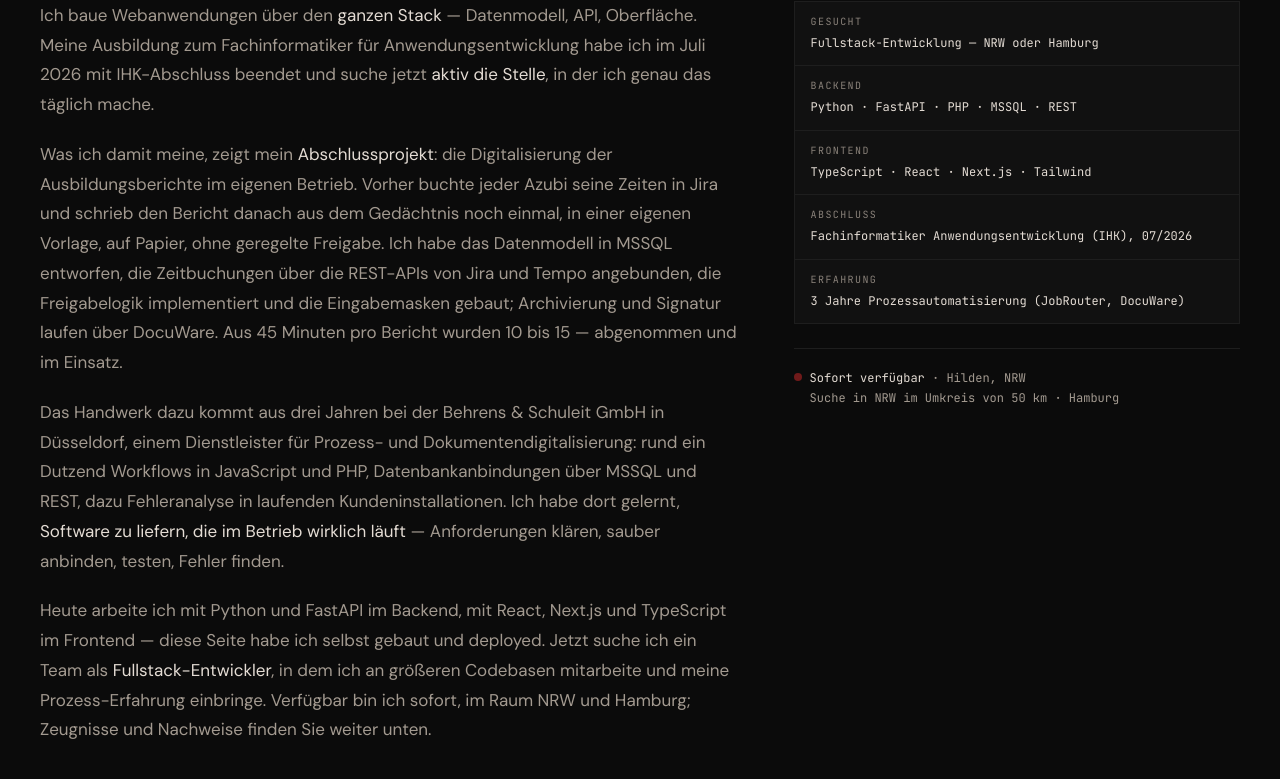
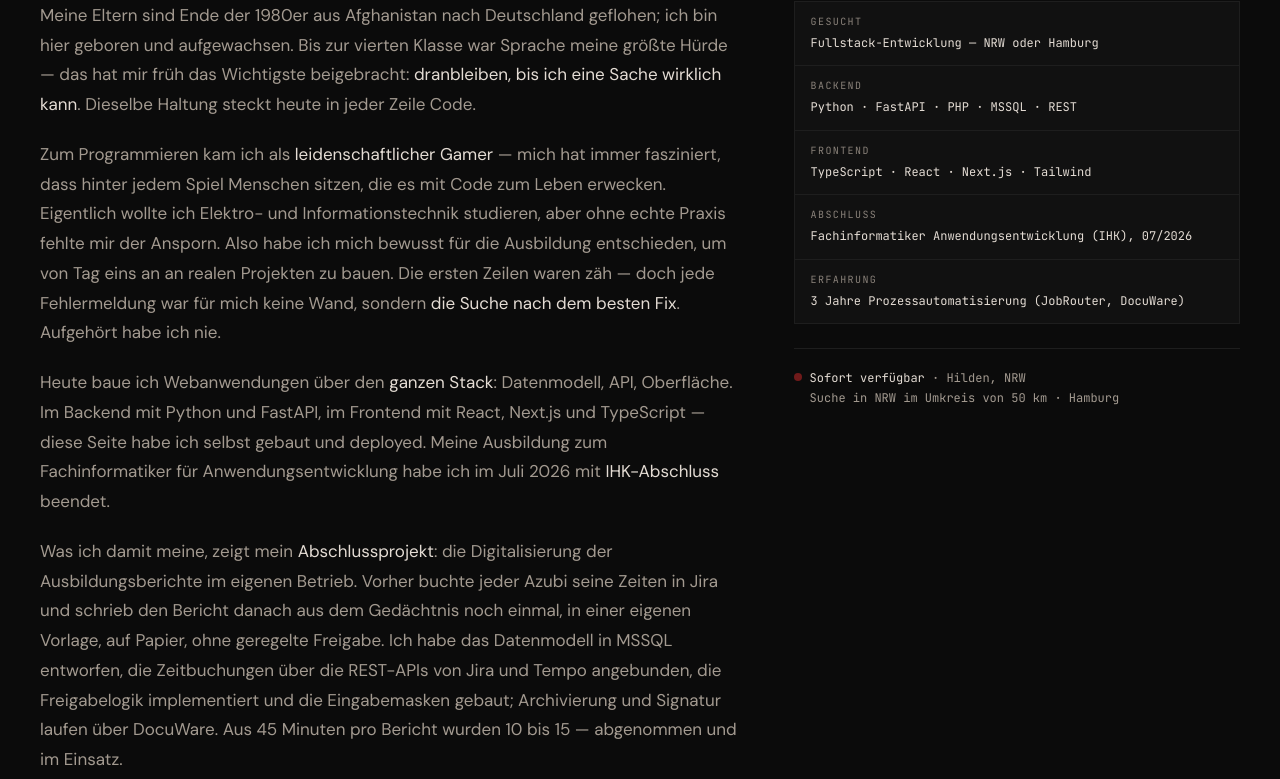
Before and after one commit to NooriBilal/portfolio, a Next.js app: page / in a window 1280 px wide. Shown: the part 1092-1871 px from the top of the page. Built offline with nearby package versions, Linux system fonts and the light colour scheme.

Commit message:
feat(about): persönliche ebene ergänzt — herkunft, gamer-ursprung, muay thai, arbeitsweise
Co-Authored-By: Claude Opus 4.8 <noreply@anthropic.com>

```diff
--- a/src/components/sections/About.tsx
+++ b/src/components/sections/About.tsx
@@ -48,12 +48,30 @@ export default function About() {
             className="lg:col-span-3 space-y-5"
           >
             <p style={{ color: "var(--ink-dim)", fontSize: 17, lineHeight: 1.75 }}>
-              Ich baue Webanwendungen über den{" "}
-              <span style={{ color: "var(--ink)" }}>ganzen Stack</span> — Datenmodell, API,
-              Oberfläche. Meine Ausbildung zum Fachinformatiker für Anwendungsentwicklung habe ich im
-              Juli 2026 mit IHK-Abschluss beendet und suche jetzt{" "}
-              <span style={{ color: "var(--ink)" }}>aktiv die Stelle</span>, in der ich genau das
-              täglich mache.
+              Meine Eltern sind Ende der 1980er aus Afghanistan nach Deutschland geflohen; ich bin
+              hier geboren und aufgewachsen. Bis zur vierten Klasse war Sprache meine größte Hürde —
+              das hat mir früh das Wichtigste beigebracht:{" "}
+              <span style={{ color: "var(--ink)" }}>dranbleiben, bis ich eine Sache wirklich kann</span>.
+              Dieselbe Haltung steckt heute in jeder Zeile Code.
+            </p>
+            <p style={{ color: "var(--ink-dim)", fontSize: 17, lineHeight: 1.75 }}>
+              Zum Programmieren kam ich als{" "}
+              <span style={{ color: "var(--ink)" }}>leidenschaftlicher Gamer</span> — mich hat immer
+              fasziniert, dass hinter jedem Spiel Menschen sitzen, die es mit Code zum Leben
+              erwecken. Eigentlich wollte ich Elektro- und Informationstechnik studieren, aber ohne
+              echte Praxis fehlte mir der Ansporn. Also habe ich mich bewusst für die Ausbildung
+              entschieden, um von Tag eins an an realen Projekten zu bauen. Die ersten Zeilen waren
+              zäh — doch jede Fehlermeldung war für mich keine Wand, sondern{" "}
+              <span style={{ color: "var(--ink)" }}>die Suche nach dem besten Fix</span>. Aufgehört
+              habe ich nie.
+            </p>
+            <p style={{ color: "var(--ink-dim)", fontSize: 17, lineHeight: 1.75 }}>
+              Heute baue ich Webanwendungen über den{" "}
+              <span style={{ color: "var(--ink)" }}>ganzen Stack</span>: Datenmodell, API,
+              Oberfläche. Im Backend mit Python und FastAPI, im Frontend mit React, Next.js und
+              TypeScript — diese Seite habe ich selbst gebaut und deployed. Meine Ausbildung zum
+              Fachinformatiker für Anwendungsentwicklung habe ich im Juli 2026 mit{" "}
+              <span style={{ color: "var(--ink)" }}>IHK-Abschluss</span> beendet.
             </p>
             <p style={{ color: "var(--ink-dim)", fontSize: 17, lineHeight: 1.75 }}>
               Was ich damit meine, zeigt mein{" "}
@@ -70,18 +88,23 @@ export default function About() {
               Das Handwerk dazu kommt aus drei Jahren bei der Behrens &amp; Schuleit GmbH in
               Düsseldorf, einem Dienstleister für Prozess- und Dokumentendigitalisierung: rund ein
               Dutzend Workflows in JavaScript und PHP, Datenbankanbindungen über MSSQL und REST, dazu
-              Fehleranalyse in laufenden Kundeninstallationen. Ich habe dort gelernt,{" "}
-              <span style={{ color: "var(--ink)" }}>Software zu liefern, die im Betrieb wirklich
-              läuft</span> — Anforderungen klären, sauber anbinden, testen, Fehler finden.
+              Fehleranalyse in laufenden Kundeninstallationen. Dort habe ich meine Arbeitsweise
+              geschärft:{" "}
+              <span style={{ color: "var(--ink)" }}>lieber einmal mehr nachfragen</span>, bis alle
+              Anforderungen klar sind, früh Feedback holen, Lösungswege abwägen — und ein Auge fürs
+              Detail. Ich habe dort gelernt, Software zu liefern, die im Betrieb wirklich läuft.
             </p>
             <p style={{ color: "var(--ink-dim)", fontSize: 17, lineHeight: 1.75 }}>
-              Heute arbeite ich mit Python und FastAPI im Backend, mit React, Next.js und TypeScript
-              im Frontend — diese Seite habe ich selbst gebaut und deployed. Jetzt suche ich ein Team
-              als{" "}
+              Was mich antreibt, sieht man auch abseits des Bildschirms:{" "}
+              <span style={{ color: "var(--ink)" }}>dreizehn Jahre Muay Thai</span> haben mir
+              Disziplin und Durchhaltevermögen gegeben, Klavier habe ich mit 19 aus eigenem Antrieb
+              gelernt. Neue Herausforderungen machen mir keine Angst — sie reizen mich, noch mehr zu
+              geben; wenn mich jemand aus der Komfortzone holt, ist das kein Stress, sondern der
+              Grund, warum ich Lust auf mehr habe. Den Ausgleich finde ich in der Natur. Jetzt suche
+              ich ein Team als{" "}
               <span style={{ color: "var(--ink)" }}>Fullstack-Entwickler</span>, in dem ich an
-              größeren Codebasen mitarbeite und meine Prozess-Erfahrung einbringe.
-              Verfügbar bin ich sofort, im Raum NRW und Hamburg; Zeugnisse und Nachweise finden Sie
-              weiter unten.
+              größeren Codebasen mitarbeite und meine Prozess-Erfahrung einbringe — verfügbar sofort,
+              im Raum NRW und Hamburg. Zeugnisse und Nachweise finden Sie weiter unten.
             </p>
 
             {/* Traits */}
```
